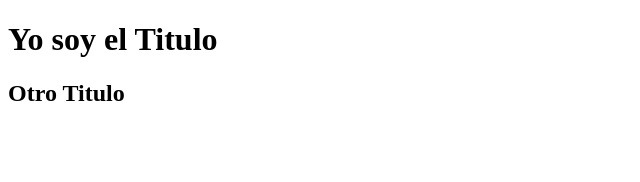
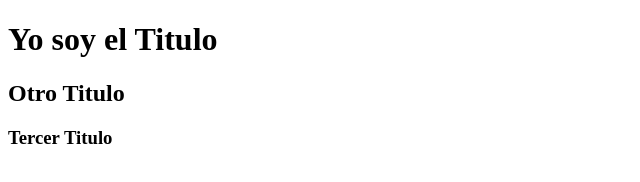
Before and after one commit to nicolascuchero/cucherostennisacademy, a plain HTML site: page index.html in a window 1280 px wide. Shown: the whole page, without its empty margins (0-640 px from the left). Drawn offline with Linux system fonts and the light colour scheme.

Commit message:
Agregamos una etiqueta h3

```diff
--- a/index.html
+++ b/index.html
@@ -9,5 +9,6 @@
 <body>
     <h1>Yo soy el Titulo</h1>
     <h2>Otro Titulo</h2>
+    <h3>Tercer Titulo</h3>
 </body>
 </html>
```
